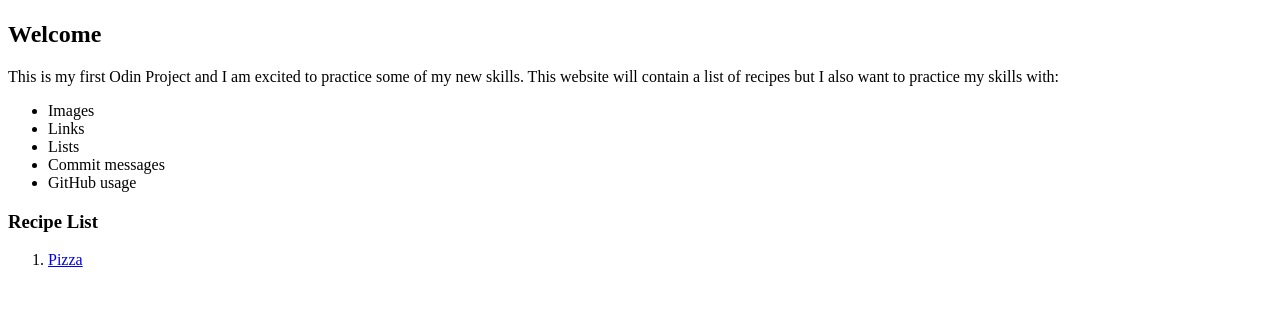
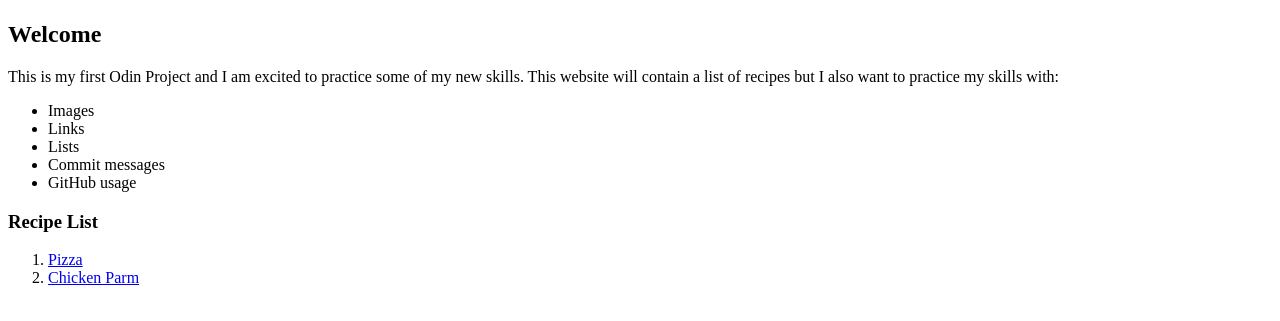
Before and after one commit to ckholland/odin-recipes, a plain HTML site: page index.html in a window 1280 px wide. Shown: the part 59-380 px from the top of the page. Drawn offline with Linux system fonts and the light colour scheme.

Commit message:
Add Chicken Parm Link
This is the same as the previous commit but I forgot to save the index page change that created the link for chicken parm.

```diff
--- a/index.html
+++ b/index.html
@@ -19,6 +19,7 @@
     <h3>Recipe List</h3>
     <ol>
         <li><a href="./recipes/pizza.html" rel="noopener noreferrer" target="_blank">Pizza</a></li>
+        <li><a href="./recipes/chicken-parm.html" rel="noopener noreferrer">Chicken Parm</a></li>
     </ol>
 </body>
 </html>
```
